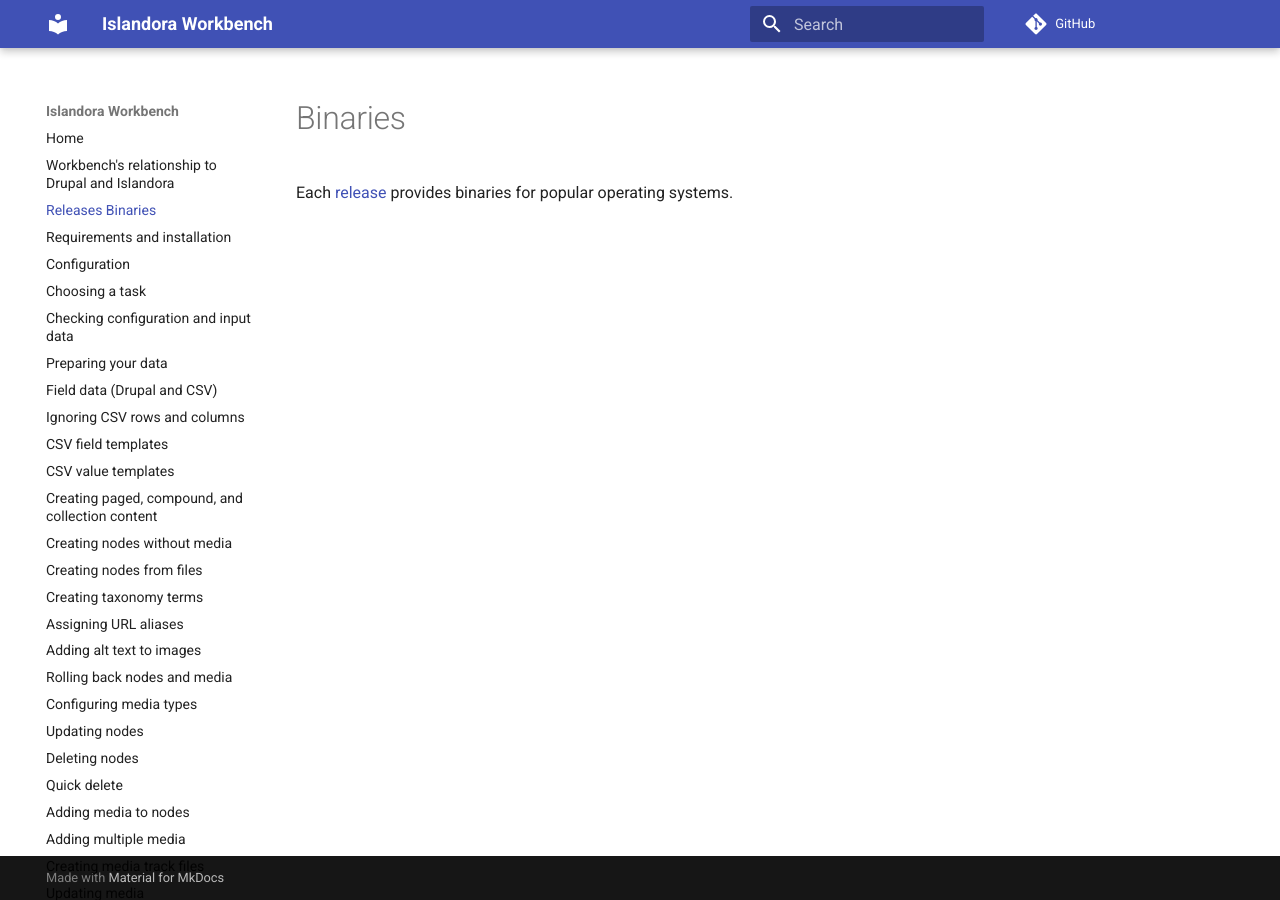
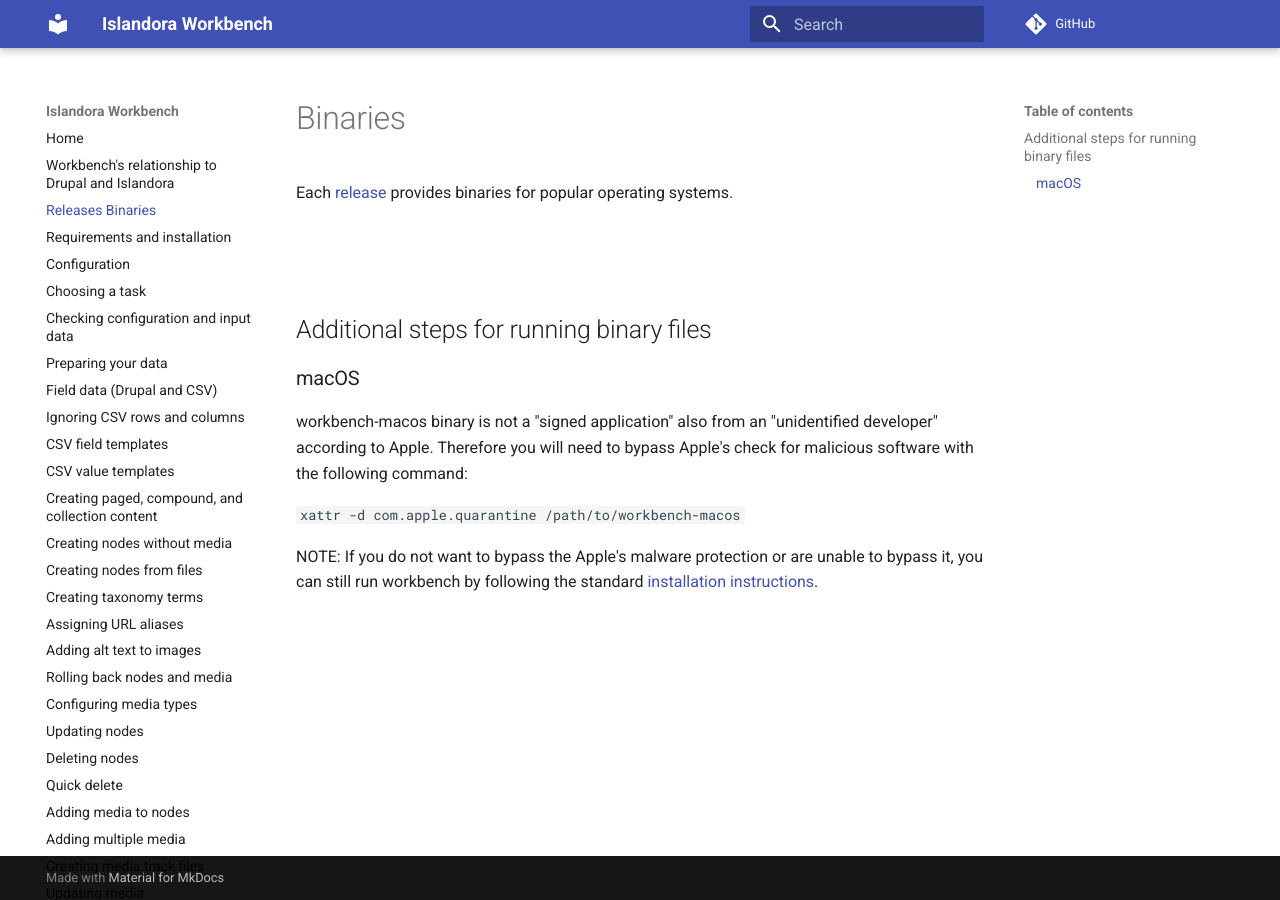
Before and after one commit to mjordan/islandora_workbench_docs, an MkDocs documentation site: the page built from docs/binaries.md, in a window 1280 px wide. Built offline with MkDocs 1.6.1 and Material for MkDocs 9.7.7, drawn with Linux system fonts in a browser that asks for light colours; comment, search, counter and statistics services are not loaded.

Commit message:
Update binaries.md with macOS tips

```diff
--- a/docs/binaries.md
+++ b/docs/binaries.md
@@ -1,2 +1,15 @@
 # Binaries
 Each [release](https://github.com/mjordan/islandora_workbench/releases) provides binaries for popular operating systems.
+
+ <br/>
+ <br/>
+
+## Additional steps for running binary files
+
+### macOS
+
+workbench-macos binary is not a "signed application" also from an "unidentified developer" according to Apple. Therefore you will need to bypass Apple's check for malicious software with the following command:
+
+`xattr -d com.apple.quarantine /path/to/workbench-macos`
+
+NOTE: If you do not want to bypass the Apple's malware protection or are unable to bypass it, you can still run workbench by following the standard [installation instructions](/islandora_workbench_docs/installation).
```
